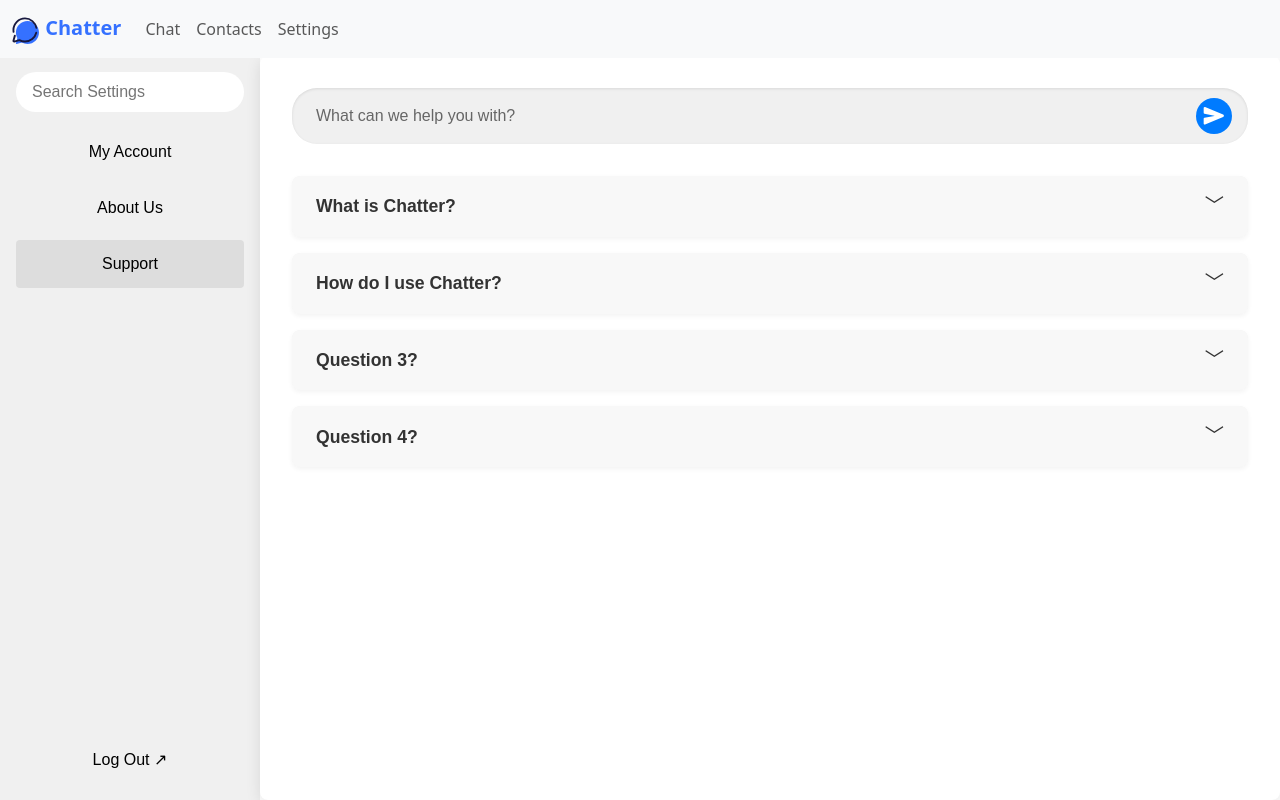
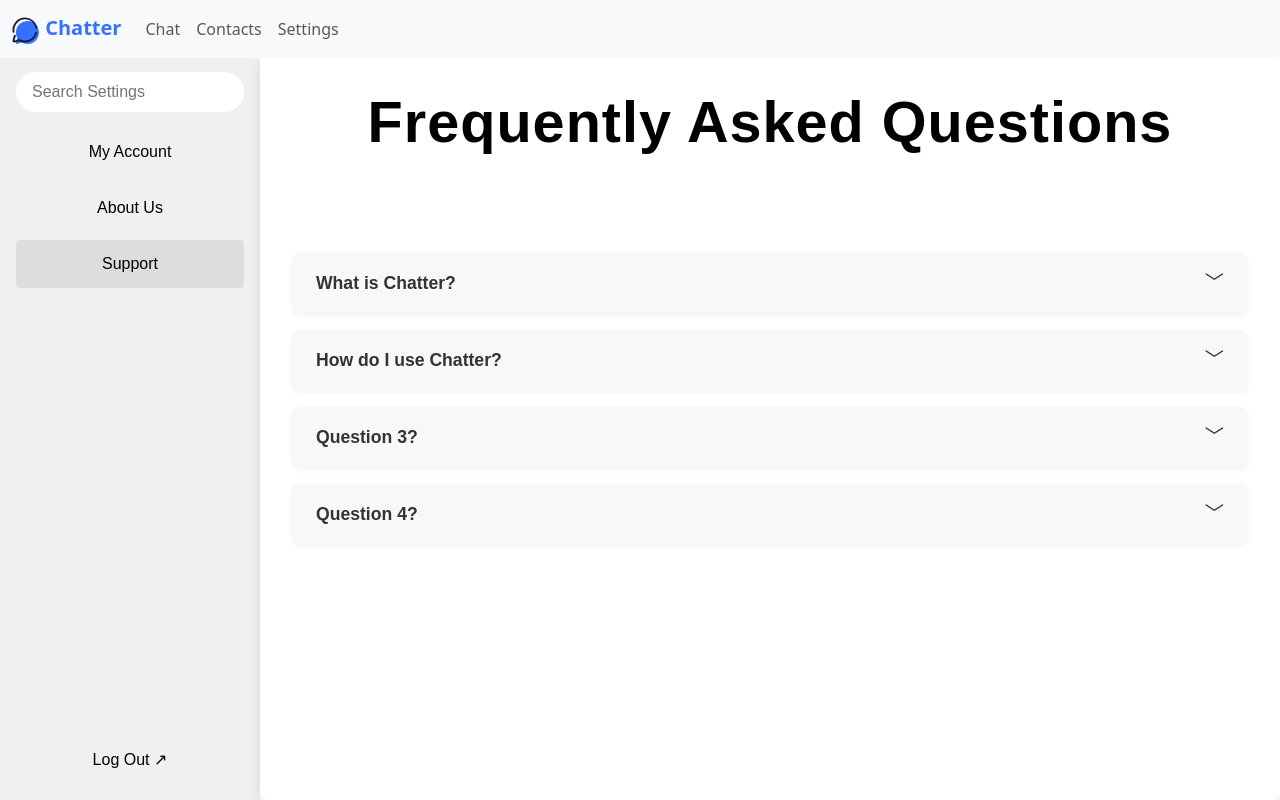
Before and after one commit to ellisl10/chatter, a React (Vite) app in the folder frontend/: page /support in a window 1280 px wide. Built offline with nearby package versions, Linux system fonts and the light colour scheme.

Commit message:
Adjusted image display size on About Us page

```diff
--- a/frontend/src/app/pages/settings/Settings.css
+++ b/frontend/src/app/pages/settings/Settings.css
@@ -375,17 +375,17 @@
 }
 
 .about-us-title {
-  font-size: 1.8rem;
+  font-size: 3.6rem;
   font-weight: 800;
   text-align: center;
-  margin-bottom: 3rem;
+  margin-bottom: 6rem;
   color: black;
   letter-spacing: 1px;
 }
 
 .about-us-grid {
   display: grid;
-  grid-template-columns: repeat(auto-fit, minmax(300px, 1fr));
+  grid-template-columns: repeat(2, 1fr);
   gap: 2rem;
   padding: 0 1rem;
 }
@@ -401,7 +401,7 @@
 
 .about-us-card-image {
   width: 100%;
-  height: 186px;
+  height: 226px;
   object-fit: cover;
   object-position: 50% 50%;
   display: block;
--- a/frontend/src/app/pages/settings/Settings.jsx
+++ b/frontend/src/app/pages/settings/Settings.jsx
@@ -50,6 +50,7 @@ export function Settings() {
           </aside>
 
           <main className="settings-main">
+            <h1 className="about-us-title" style={{ marginBottom: '2rem' }}>Edit Profile</h1>
             <div className="settings-header">
               <div className="settings-avatar">👤</div>
               <h1 className="settings-username">User Name</h1>
--- a/frontend/src/app/pages/settings/Support.jsx
+++ b/frontend/src/app/pages/settings/Support.jsx
@@ -59,17 +59,7 @@ export function Support() {
                     </aside>
 
                     <main className="settings-main support-main">
-                        <div className="support-search-container">
-                            <input
-                                type="text"
-                                className="support-search-input"
-                                placeholder="What can we help you with?"
-                            />
-
-                            <button className="support-search-submit-btn">
-                                <IoSend />
-                            </button>
-                        </div>
+                        <h1 className="about-us-title">Frequently Asked Questions</h1>
 
                         <div className="faq-section">
                             {faqs.map(faq => (
```
